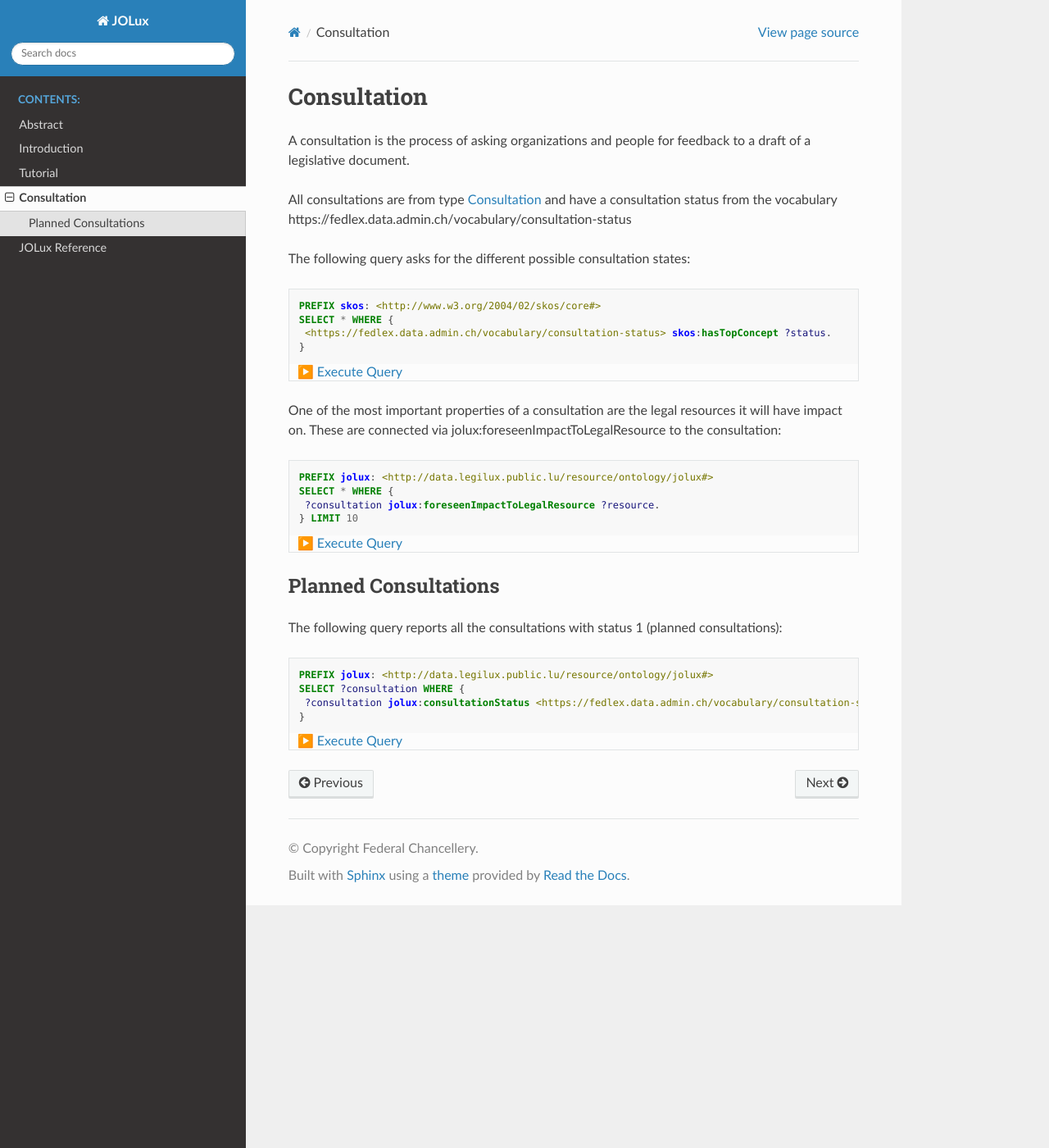
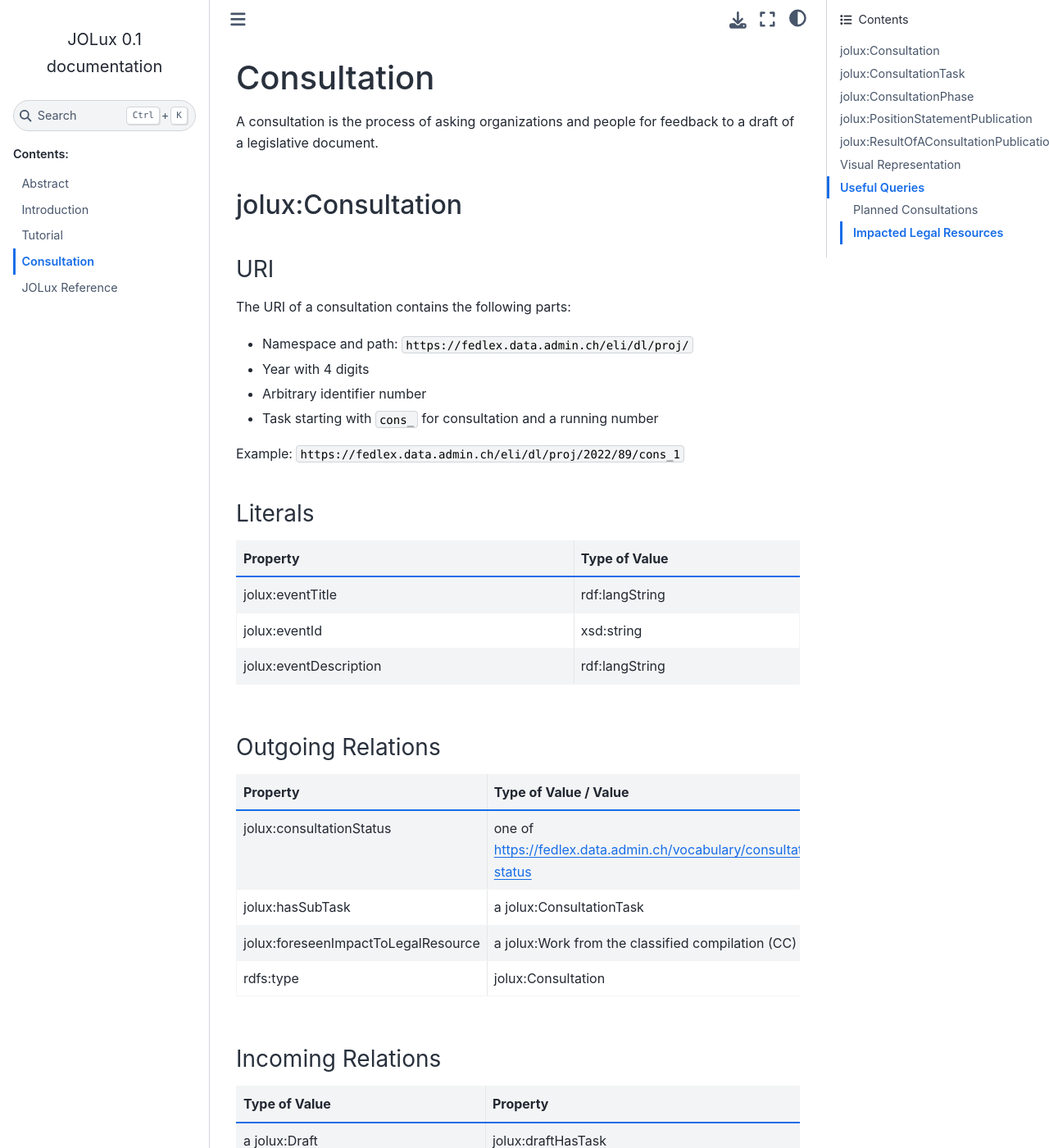
Before and after one commit to bequrios/jolux-sphinx, a Sphinx documentation site: the page built from doc/4_consultation.md, in a window 1280 px wide and 1400 px high. Shown: the whole window at 82% size. Built offline with Sphinx 7.4.7 and the Sphinx Book theme 1.1.4, drawn with Linux system fonts in a browser that asks for light colours; some of the changed text lies outside the part shown.

Commit message:
complete update

````diff
--- a/doc/4_consultation.md
+++ b/doc/4_consultation.md
@@ -2,29 +2,101 @@
 
 A consultation is the process of asking organizations and people for feedback to a draft of a legislative document.
 
-All consultations are from type {term}`Consultation` and have a consultation status from the vocabulary https://fedlex.data.admin.ch/vocabulary/consultation-status
+## jolux:Consultation
 
-The following query asks for the different possible consultation states:
+### URI
 
-```sparql
-PREFIX skos: <http://www.w3.org/2004/02/skos/core#>
-SELECT * WHERE {
- <https://fedlex.data.admin.ch/vocabulary/consultation-status> skos:hasTopConcept ?status.
-}
-```
+The URI of a consultation contains the following parts:
 
-One of the most important properties of a consultation are the legal resources it will have impact on. These are connected via jolux:foreseenImpactToLegalResource to the consultation:
+- Namespace and path: `https://fedlex.data.admin.ch/eli/dl/proj/`
+- Year with 4 digits
+- Arbitrary identifier number
+- Task starting with `cons_` for consultation and a running number
 
-```sparql
-PREFIX jolux: <http://data.legilux.public.lu/resource/ontology/jolux#>
-SELECT * WHERE {
- ?consultation jolux:foreseenImpactToLegalResource ?resource.
-} LIMIT 10
-```
+Example: `https://fedlex.data.admin.ch/eli/dl/proj/2022/89/cons_1`
+
+### Literals
+
+| Property               | Type of Value  |
+| ---------------------- | -------------- |
+| jolux:eventTitle       | rdf:langString |
+| jolux:eventId          | xsd:string     |
+| jolux:eventDescription | rdf:langString |
+
+### Outgoing Relations
+
+| Property                            | Type of Value / Value                                              |
+| ----------------------------------- | ------------------------------------------------------------------ |
+| jolux:consultationStatus            | one of https://fedlex.data.admin.ch/vocabulary/consultation-status |
+| jolux:hasSubTask                    | a jolux:ConsultationTask                                           |
+| jolux:foreseenImpactToLegalResource | a jolux:Work from the classified compilation (CC)                  |
+| rdfs:type                           | jolux:Consultation                                                 |
+
+### Incoming Relations
+
+| Type of Value | Property           |
+| ------------- | ------------------ |
+| a jolux:Draft | jolux:draftHasTask |
+
+## jolux:ConsultationTask
+
+The `jolux:ConsultationTask` contains most of the important information from a consultation. Completed consultations contain three different `jolux:ConsultationTask` differentiated by additional classes:
+
+- `jolux:ConsultationPhase` with URI slug `cons-open`
+- `jolux:PositionStatementPublication` with URI slug `cons-pos`
+- `jolux:ResultOfAConsultationPublication` with URI slug `cons-result`
+
+## jolux:ConsultationPhase
+
+### Literals
+
+| Property             | Type of Value | Description               |
+| -------------------- | ------------- | ------------------------- |
+| jolux:eventStartDate | xsd:date      | Begin of the consultation |
+| jolux:eventEndDate   | xsd:date      | End of the consultation   |
+
+### Outgoing Relations
+
+| Property                                  | Type of Value / Value                                             | Description                     |
+| ----------------------------------------- | ----------------------------------------------------------------- | ------------------------------- |
+| jolux:institutionInChargeOfTheEvent       | one of https://fedlex.data.admin.ch/vocabulary/legal-institutions |                                 |
+| jolux:institutionInChargeOfTheEventLevel2 | one of https://fedlex.data.admin.ch/vocabulary/legal-institutions |                                 |
+| jolux:opinionIsAboutDraftDocument         | a jolux:Work                                                      | The subject of the consultation |
+| jolux:opinionHasDraftRelatedDocument      | a jolux:Work                                                      | Accompanying documents          |
+
+## jolux:PositionStatementPublication
+
+### Outgoing Relations
+
+| Property                                  | Type of Value / Value                                             | Description               |
+| ----------------------------------------- | ----------------------------------------------------------------- | ------------------------- |
+| jolux:institutionInChargeOfTheEvent       | one of https://fedlex.data.admin.ch/vocabulary/legal-institutions |                           |
+| jolux:institutionInChargeOfTheEventLevel2 | one of https://fedlex.data.admin.ch/vocabulary/legal-institutions |                           |
+| jolux:opinionHasDraftRelatedDocument      | a jolux:Work                                                      | All consultation comments |
+
+## jolux:ResultOfAConsultationPublication
+
+### Outgoing Relations
+
+| Property                                  | Type of Value / Value                                             | Description                               |
+| ----------------------------------------- | ----------------------------------------------------------------- | ----------------------------------------- |
+| jolux:institutionInChargeOfTheEvent       | one of https://fedlex.data.admin.ch/vocabulary/legal-institutions |                                           |
+| jolux:institutionInChargeOfTheEventLevel2 | one of https://fedlex.data.admin.ch/vocabulary/legal-institutions |                                           |
+| jolux:opinionHasDraftRelatedDocument      | a jolux:Work                                                      | Report on the results of the consultation |
+
+## Visual Representation
+
+:::{figure-md} consultation
+![consultation](img/consultation.svg)
+
+Overview of a `jolux:Consultation`
+:::
+
+## Useful Queries
 
 ### Planned Consultations
 
-The following query reports all the consultations with status 1 (planned consultations):
+The following query reports all the planned consultations:
 
 ```sparql
 PREFIX jolux: <http://data.legilux.public.lu/resource/ontology/jolux#>
@@ -32,3 +104,15 @@ SELECT ?consultation WHERE {
  ?consultation jolux:consultationStatus <https://fedlex.data.admin.ch/vocabulary/consultation-status/1>.
 }
 ```
+
+### Impacted Legal Resources
+
+The following query asks for all the impacted legal resources by currently ongoing consultations:
+
+```sparql
+PREFIX jolux: <http://data.legilux.public.lu/resource/ontology/jolux#>
+SELECT ?consultation ?resource WHERE {
+ ?consultation jolux:consultationStatus <https://fedlex.data.admin.ch/vocabulary/consultation-status/2>.
+ ?consultation jolux:foreseenImpactToLegalResource ?resource.
+}
+```
--- a/doc/conf.py
+++ b/doc/conf.py
@@ -25,13 +25,15 @@ exclude_patterns = ['_build', 'Thumbs.db', '.DS_Store']
 
 myst_enable_extensions = ["deflist",
                           "attrs_block",
-                          "colon_fence"]
+                          "colon_fence",
+                          "linkify"]
 
 
 # -- Options for HTML output -------------------------------------------------
 # https://www.sphinx-doc.org/en/master/usage/configuration.html#options-for-html-output
 
-html_theme = 'sphinx_rtd_theme'
+#html_theme = 'sphinx_rtd_theme'
+html_theme = 'sphinx_book_theme'
 html_static_path = ['_static']
 
 # add custom js for sparql link generation
````
Also changed, not shown: doc/jolux-ontology-owl/catalog-v001.xml (added, +11 -0 lines), doc/img/consultation.svg (added), 8 other files.
